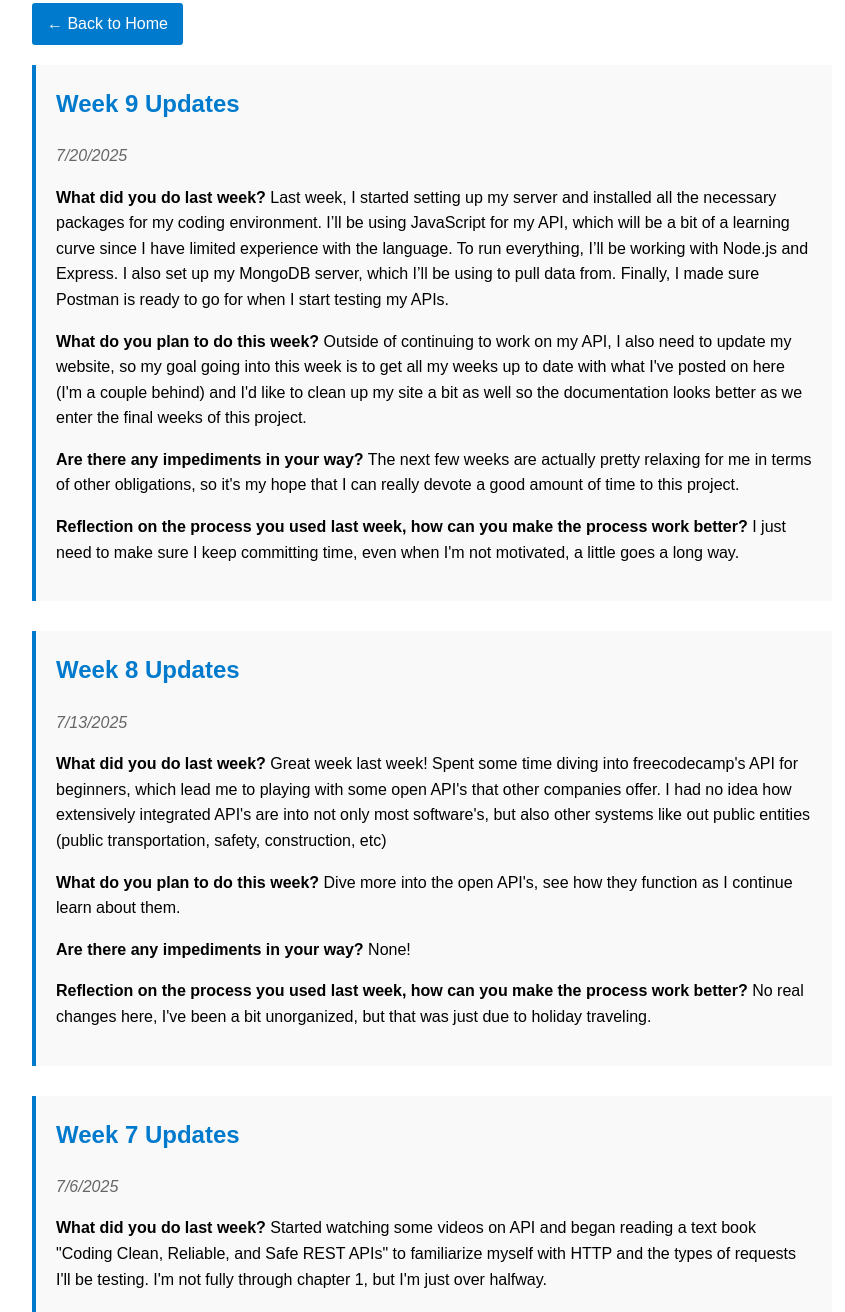
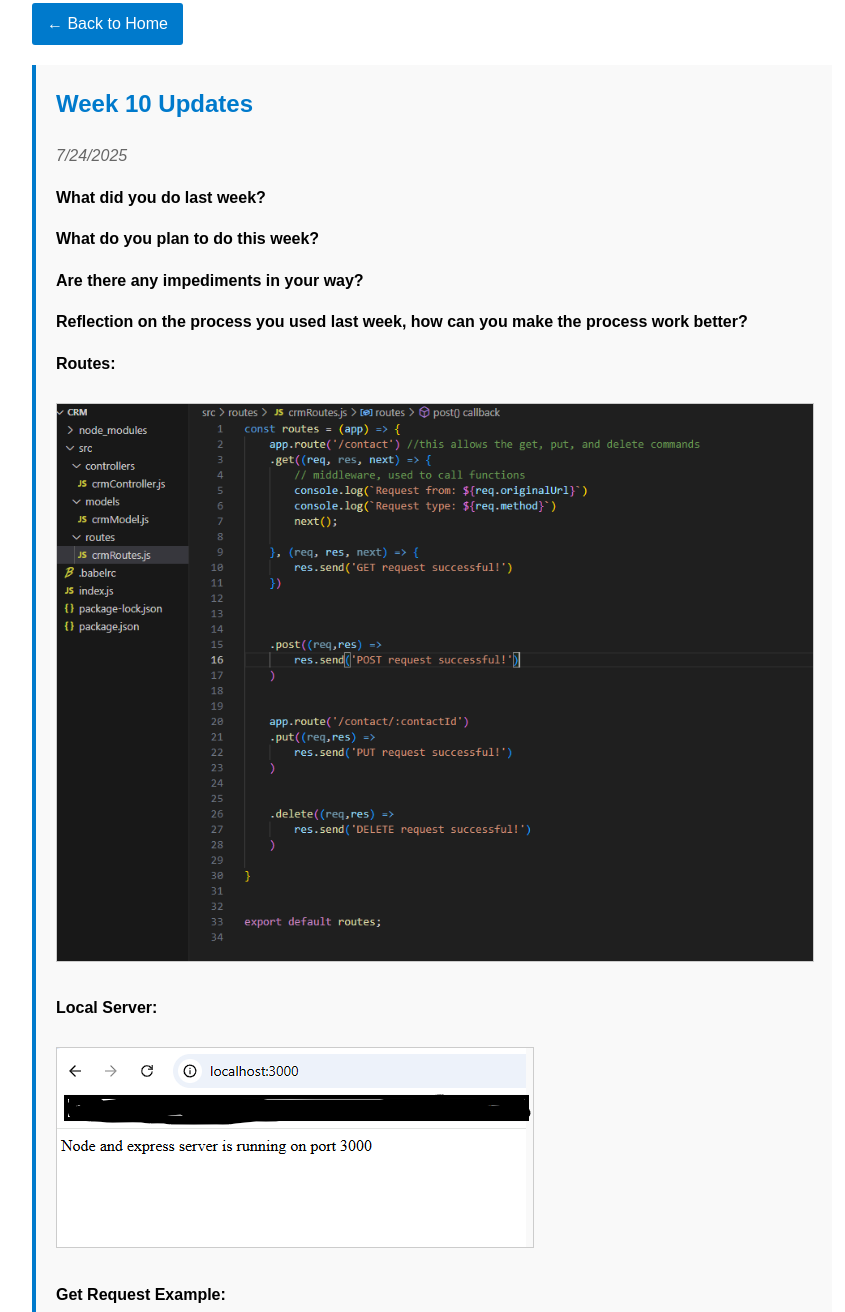
Before and after one commit to AnthonyK47/AkonAPI, a plain HTML site: page weekly-updates.html in a window 1280 px wide. Shown: the part 143-1455 px from the top of the page, without its empty margins (208-1053 px from the left). Drawn offline with Linux system fonts and the light colour scheme.

Commit message:
Week 10 Image Test

```diff
--- a/weekly-updates.html
+++ b/weekly-updates.html
@@ -47,6 +47,24 @@
     <h1>Weekly Project Updates</h1>
 
     <a href="index.html" class="back-link">← Back to Home</a>
+
+    <div class="week-section">
+        <h2>Week 10 Updates </h2>
+        <p class="date">7/24/2025</p>
+        <p><strong>What did you do last week?</strong></p>
+        <p><strong>What do you plan to do this week?</strong> </p>
+        <p><strong>Are there any impediments in your way?</strong> </p>
+        <p><strong>Reflection on the process you used last week, how can you make the process work better?</strong> </p>
+
+        <p><strong>Routes:</strong></p>
+        <img src="images/routes-screenshot.png" alt="Screenshot of my Routes code" style="max-width: 100%; height: auto; border: 1px solid #ccc; margin: 10px 0;">
+
+        <p><strong>Local Server:</strong></p>
+        <img src="images/local-server.png" alt="Screenshot of my local server functioning" style="max-width: 100%; height: auto; border: 1px solid #ccc; margin: 10px 0;">
+
+        <p><strong>Get Request Example:</strong></p>
+        <img src="images/get-request-example.png" alt="Screenshot of a Get Request functioning" style="max-width: 100%; height: auto; border: 1px solid #ccc; margin: 10px 0;">
+    </div>
 
     <div class="week-section">
         <h2>Week 9 Updates </h2>
```
